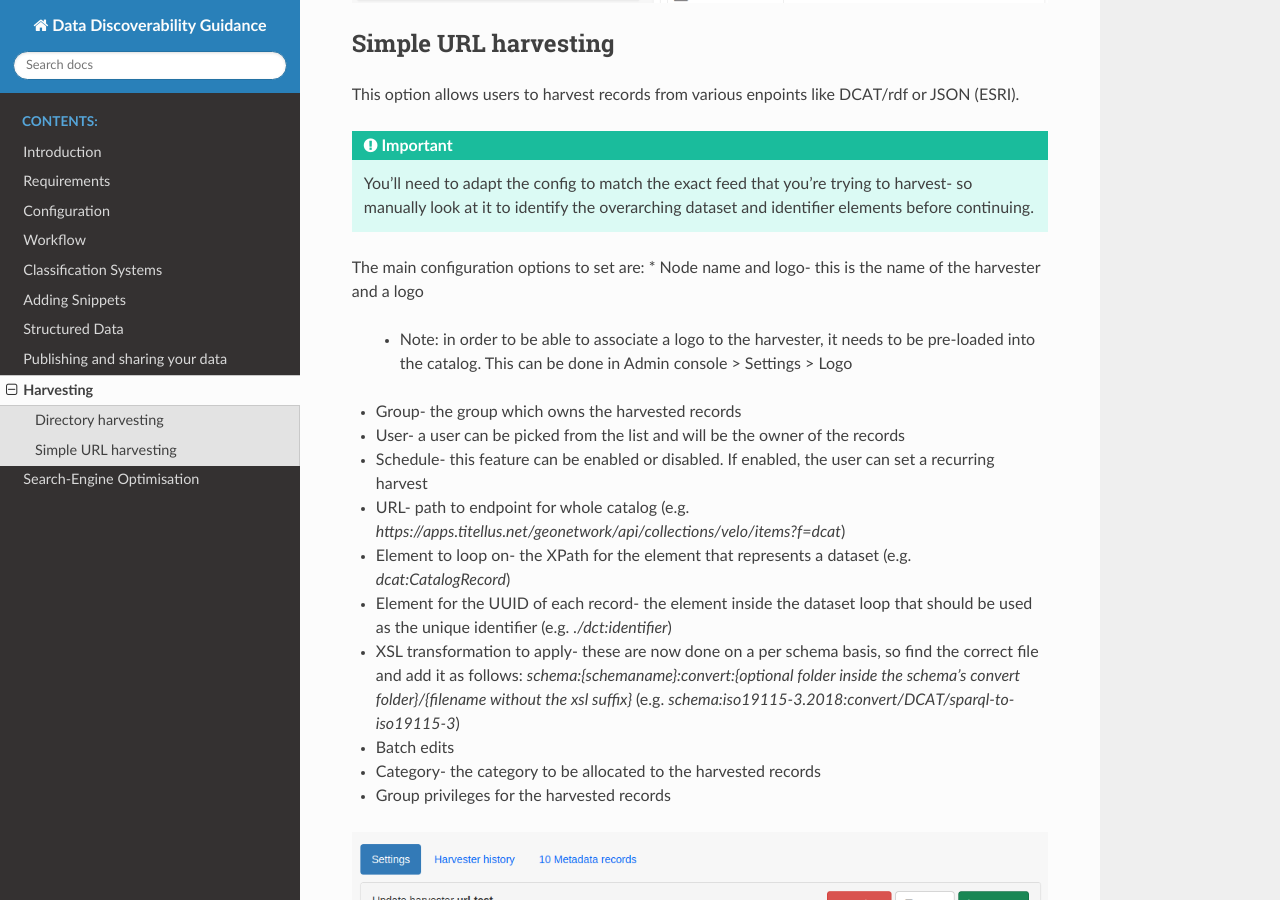
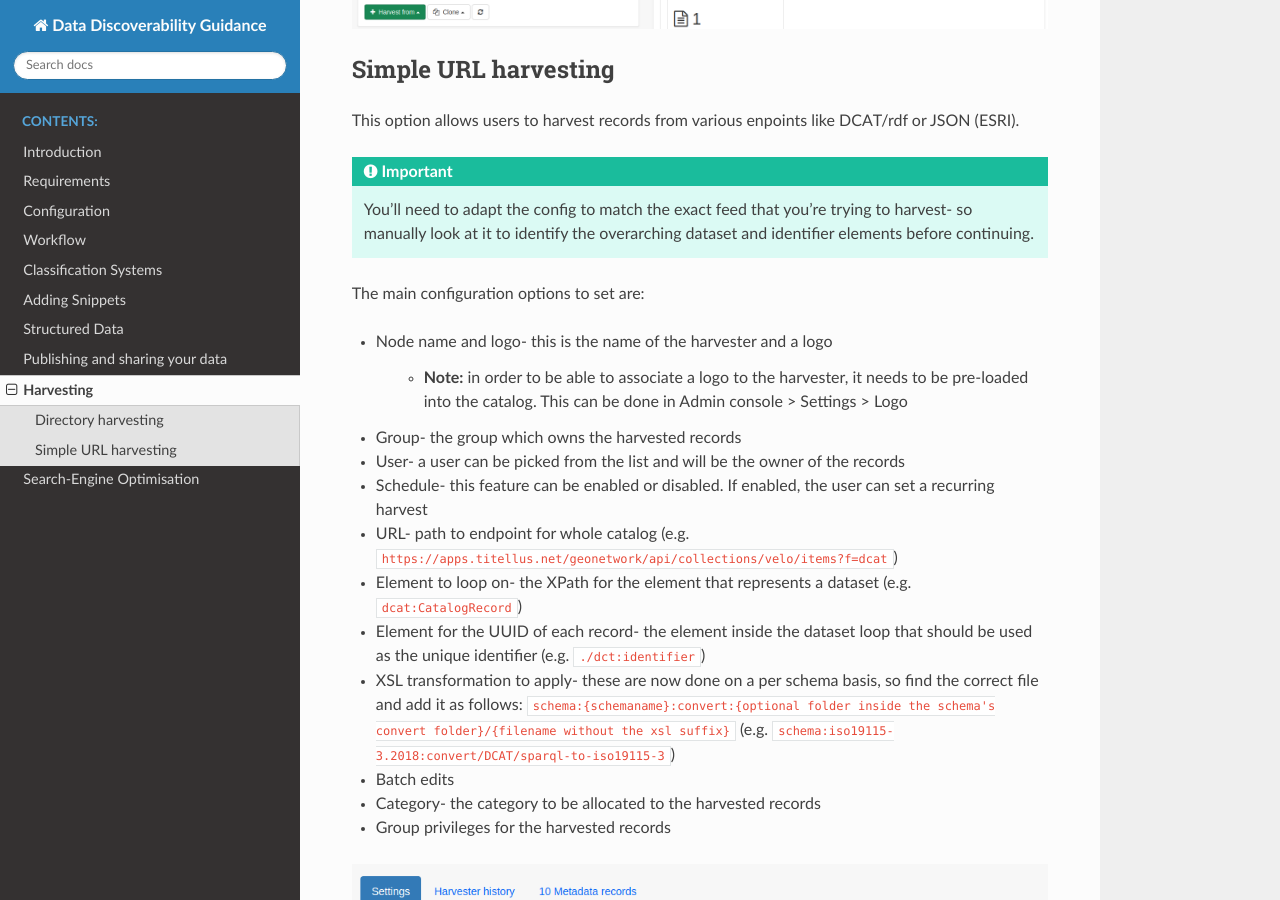
Before and after one commit to AstunTechnology/datadiscoverabilityguidance, a Sphinx documentation site: the page built from docs/source/harvesting.rst, in a window 1280 px wide and 900 px high, scrolled down 2966 px. Built offline with Sphinx 7.4.7 and the Read the Docs theme 2.0.0, drawn with Linux system fonts in a browser that asks for light colours; some of the changed text lies outside the part shown.

Commit message:
formatting improvemets

```diff
--- a/docs/source/harvesting.rst
+++ b/docs/source/harvesting.rst
@@ -7,18 +7,18 @@ To set up a new harvester in GeoNetwork 4.2.x login as an Administrator and go t
 
 To add a new harvester click on the **Harvest from** dropdown. The available sources are:
 
-* ArcSDE
-* Directory- this will harvest from a directory located on the same server as GeoNetwork
-* GeoNetwork (2.0)
-* GeoNetwork (from 2.1 to 3.x)
-* GeoPortal REST
-* OAI/PMH
-* OGC CSW 2.0.2
-* OGC Web Services
-* OGC WFS GetFeature
-* Simple URL
-* Thredds catalog
-* WebDAV/WAF
+    * ArcSDE
+    * Directory- this will harvest from a directory located on the same server as GeoNetwork
+    * GeoNetwork (2.0)
+    * GeoNetwork (from 2.1 to 3.x)
+    * GeoPortal REST
+    * OAI/PMH
+    * OGC CSW 2.0.2
+    * OGC Web Services
+    * OGC WFS GetFeature
+    * Simple URL
+    * Thredds catalog
+    * WebDAV/WAF
 
 |Harvester dropdown|
 
@@ -29,7 +29,7 @@ This option allows users to harvest records from the same server that runs GeoNe
 
 .. important::
     If you are running GeoNetwork in a dockerised manner you will need to map the local directory to a volume and the path will become the mapped volume path.
-    For example if the docker mapping is `./harvester-test:/var/lib/jetty/webapps/geonetwork/harvester-test` then the path that the harvester needs to be pointed at has to be `/var/lib/jetty/webapps/geonetwork/harvester-test`
+    For example if the docker mapping is ``./harvester-test:/var/lib/jetty/webapps/geonetwork/harvester-test`` then the path that the harvester needs to be pointed at has to be ``/var/lib/jetty/webapps/geonetwork/harvester-test``
 
 .. figure:: media/directoryharvesting.png
     :alt: GeoNetwork showing an example configuration for Directory harvesting
@@ -40,7 +40,7 @@ This option allows users to harvest records from the same server that runs GeoNe
 The main configuration options for a directory harvest are:
 * Node name and logo- this is the name of the harvester and a logo
 
-    * Note: in order to be able to associate a logo to the harvester, it needs to be pre-loaded into the catalog. This can be done in Admin console > Settings > Logo
+    * **Note:** in order to be able to associate a logo to the harvester, it needs to be pre-loaded into the catalog. This can be done in Admin console > Settings > Logo
 
 * Group- the group which owns the harvested records
 * User- a user can be picked from the list and will be the owner of the records
@@ -76,17 +76,18 @@ This option allows users to harvest records from various enpoints like DCAT/rdf
 
 
 The main configuration options to set are:
+
 * Node name and logo- this is the name of the harvester and a logo
 
-    * Note: in order to be able to associate a logo to the harvester, it needs to be pre-loaded into the catalog. This can be done in Admin console > Settings > Logo
+    * **Note:** in order to be able to associate a logo to the harvester, it needs to be pre-loaded into the catalog. This can be done in Admin console > Settings > Logo
 
 * Group- the group which owns the harvested records
 * User- a user can be picked from the list and will be the owner of the records
 * Schedule- this feature can be enabled or disabled. If enabled, the user can set a recurring harvest
-* URL- path to endpoint for whole catalog (e.g. `https://apps.titellus.net/geonetwork/api/collections/velo/items?f=dcat`)
-* Element to loop on- the XPath for the element that represents a dataset (e.g. `dcat:CatalogRecord`)
-* Element for the UUID of each record- the element inside the dataset loop that should be used as the unique identifier (e.g. `./dct:identifier`)
-* XSL transformation to apply- these are now done on a per schema basis, so find the correct file and add it as follows: `schema:{schemaname}:convert:{optional folder inside the schema's convert folder}/{filename without the xsl suffix}` (e.g. `schema:iso19115-3.2018:convert/DCAT/sparql-to-iso19115-3`)
+* URL- path to endpoint for whole catalog (e.g. ``https://apps.titellus.net/geonetwork/api/collections/velo/items?f=dcat``)
+* Element to loop on- the XPath for the element that represents a dataset (e.g. ``dcat:CatalogRecord``)
+* Element for the UUID of each record- the element inside the dataset loop that should be used as the unique identifier (e.g. ``./dct:identifier``)
+* XSL transformation to apply- these are now done on a per schema basis, so find the correct file and add it as follows: ``schema:{schemaname}:convert:{optional folder inside the schema's convert folder}/{filename without the xsl suffix}`` (e.g. ``schema:iso19115-3.2018:convert/DCAT/sparql-to-iso19115-3``)
 * Batch edits
 * Category- the category to be allocated to the harvested records
 * Group privileges for the harvested records
```
